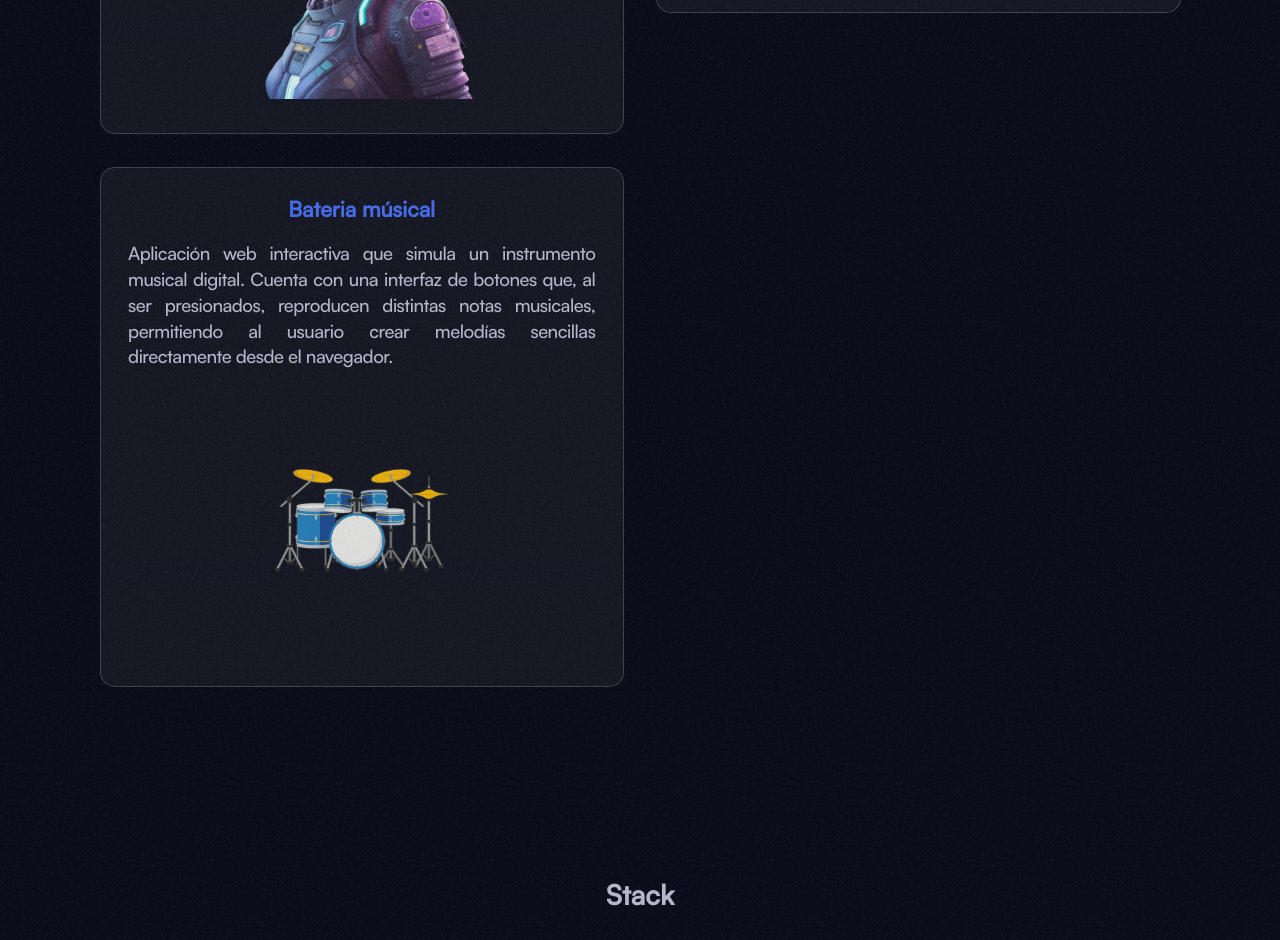
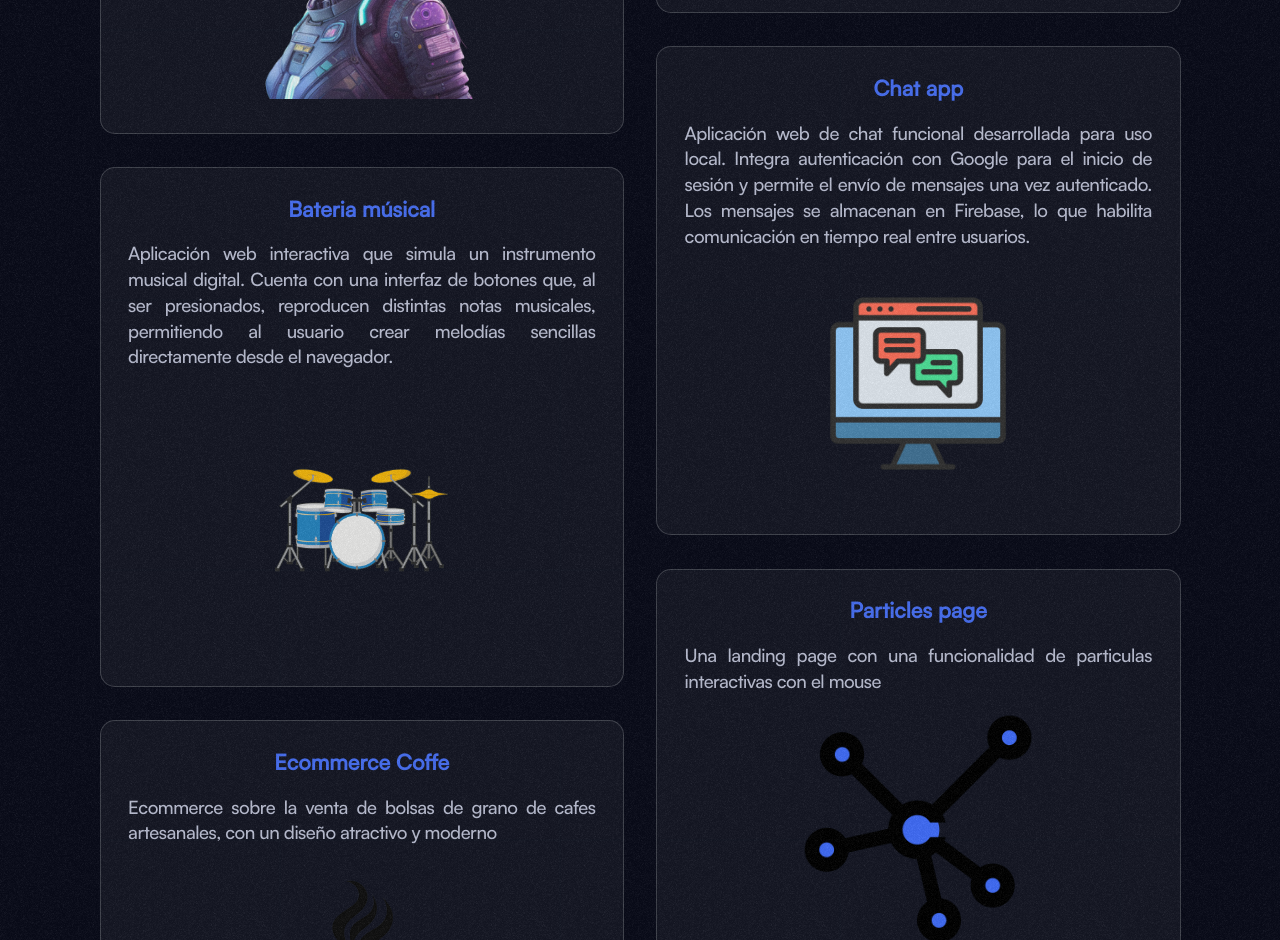
Before and after one commit to INGMIKY/portafolio, an Astro site: page / in a window 1280 px wide. Shown: the part 1860-2800 px from the top of the page. Built offline with nearby package versions, Linux system fonts and the light colour scheme; Astro itself is replaced by a stand-in of ours.

Commit message:
feat: nuevo proyecto agregado

```diff
--- a/src/components/Projects.tsx
+++ b/src/components/Projects.tsx
@@ -2,6 +2,10 @@ import isladent from "../assets/img/isladent.jpg";
 import iaGame from "../assets/img/ia.png";
 import bateria from "../assets/img/bateriaMusical.png";
 import Alura from "../assets/img/aluraLatam.png";
+import chatApp from "../assets/img/chatApp.png";
+import cafe from "../assets/img/cafe.png";
+import particles from "../assets/img/particles.png";
+
 const Projects = () => {
   return (
     <section className="projects" id="proyectos">
@@ -58,6 +62,19 @@ const Projects = () => {
               />
             </a>
           </article>
+          <article>
+            <a
+              href="https://ecommers-coffe-theta.vercel.app"
+              className="enlacesProjects"
+            >
+              <h3 className="tituloResaltado">Ecommerce Coffe</h3>
+              <p>
+                Ecommerce sobre la venta de bolsas de grano de cafes
+                artesanales, con un diseño atractivo y moderno
+              </p>
+              <img className="imgProyectos imgBateria" src={cafe.src} alt="" />
+            </a>
+          </article>
         </div>
         <div className="vertical2">
           <article>
@@ -88,6 +105,43 @@ const Projects = () => {
               <img className="imgProyectos" src={Alura.src} alt="" />
             </a>
           </article>
+          <article>
+            <a
+              href="https://chat-bhfwq4x3g-ingmikys-projects.vercel.app"
+              className="enlacesProjects"
+            >
+              <h3 className="tituloResaltado">Chat app</h3>
+              <p>
+                Aplicación web de chat funcional desarrollada para uso local.
+                Integra autenticación con Google para el inicio de sesión y
+                permite el envío de mensajes una vez autenticado. Los mensajes
+                se almacenan en Firebase, lo que habilita comunicación en tiempo
+                real entre usuarios.
+              </p>
+              <img
+                className="imgProyectos imgChatApp"
+                src={chatApp.src}
+                alt=""
+              />
+            </a>
+          </article>
+          <article>
+            <a
+              href="https://portfolio-particles-eight.vercel.app/"
+              className="enlacesProjects"
+            >
+              <h3 className="tituloResaltado">Particles page</h3>
+              <p>
+                Una landing page con una funcionalidad de particulas
+                interactivas con el mouse
+              </p>
+              <img
+                className="imgProyectos imgChatApp"
+                src={particles.src}
+                alt=""
+              />
+            </a>
+          </article>
         </div>
       </div>
     </section>
--- a/src/styles/App.css
+++ b/src/styles/App.css
@@ -460,4 +460,8 @@ article {
     width: 40%;
     height: 80%;
   }
+
+  .imgChatApp {
+    width: 50%;
+  }
 }
```
Also changed, not shown: src/assets/img/cafe.png (added), src/assets/img/chatApp.png (added), src/assets/img/particles.png (added).
